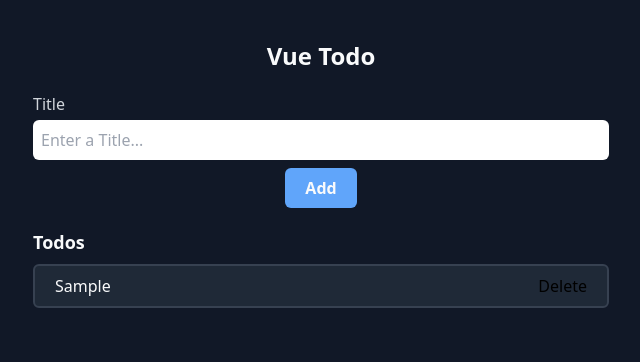
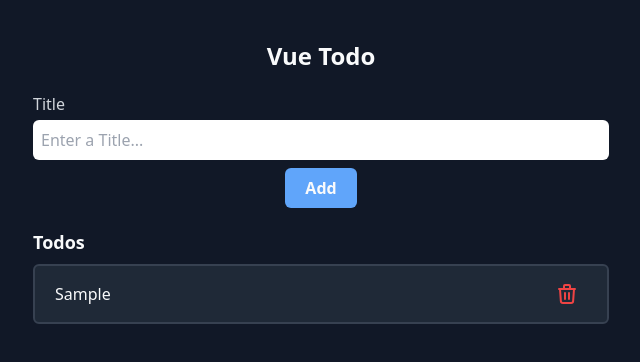
Before and after one commit to moussaouisalah/vue-todo, a Vue app: page / in a window 1280 px wide. Both pictures are taken after typing "Sample" into the empty fields and a click on the button "Add". Shown: the top 362 px of the page, without its empty margins (319-959 px from the left). Built offline with nearby package versions, Linux system fonts and the light colour scheme.

Commit message:
added delete icon

```diff
--- a/src/components/TodoItem.vue
+++ b/src/components/TodoItem.vue
@@ -3,7 +3,25 @@
     class="w-full max-w-xl border-2 border-gray-700 bg-gray-800 rounded-md px-5 py-2 flex items-center justify-between"
   >
     <p class="flex-1 text-gray-50 break-all">{{ todo.title }}</p>
-    <button @click="$emit('delete-todo')">Delete</button>
+    <button
+      @click="$emit('delete-todo')"
+      class="cursor-pointer p-2 rounded-md text-red-500 hover:bg-red-500 hover:text-white transition-all"
+    >
+      <svg
+        xmlns="http://www.w3.org/2000/svg"
+        class="h-6 w-6"
+        fill="none"
+        viewBox="0 0 24 24"
+        stroke="currentColor"
+        stroke-width="2"
+      >
+        <path
+          stroke-linecap="round"
+          stroke-linejoin="round"
+          d="M19 7l-.867 12.142A2 2 0 0116.138 21H7.862a2 2 0 01-1.995-1.858L5 7m5 4v6m4-6v6m1-10V4a1 1 0 00-1-1h-4a1 1 0 00-1 1v3M4 7h16"
+        />
+      </svg>
+    </button>
   </div>
 </template>
 
```
